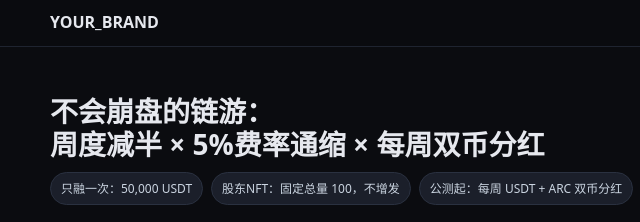
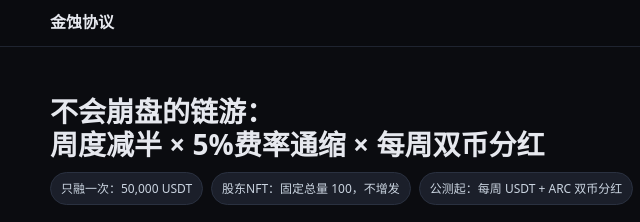
Before and after one commit to xhj721521/arc-landing, a plain HTML site: page index.html in a window 1280 px wide. Shown: the top 222 px of the page, 50-690 px from the left. Drawn offline with Linux system fonts and the light colour scheme.

Commit message:
Update index.html

```diff
--- a/index.html
+++ b/index.html
@@ -48,7 +48,7 @@ ul{margin:8px 0 0 18px}
 <body>
 <nav>
   <div class="container row">
-    <div><strong>YOUR_BRAND</strong></div>
+    <div><strong>金蚀协议</strong></div>
     <div class="menu">
       <a href="#mechanism">机制</a>
       <a href="#revenue">分红</a>
```
